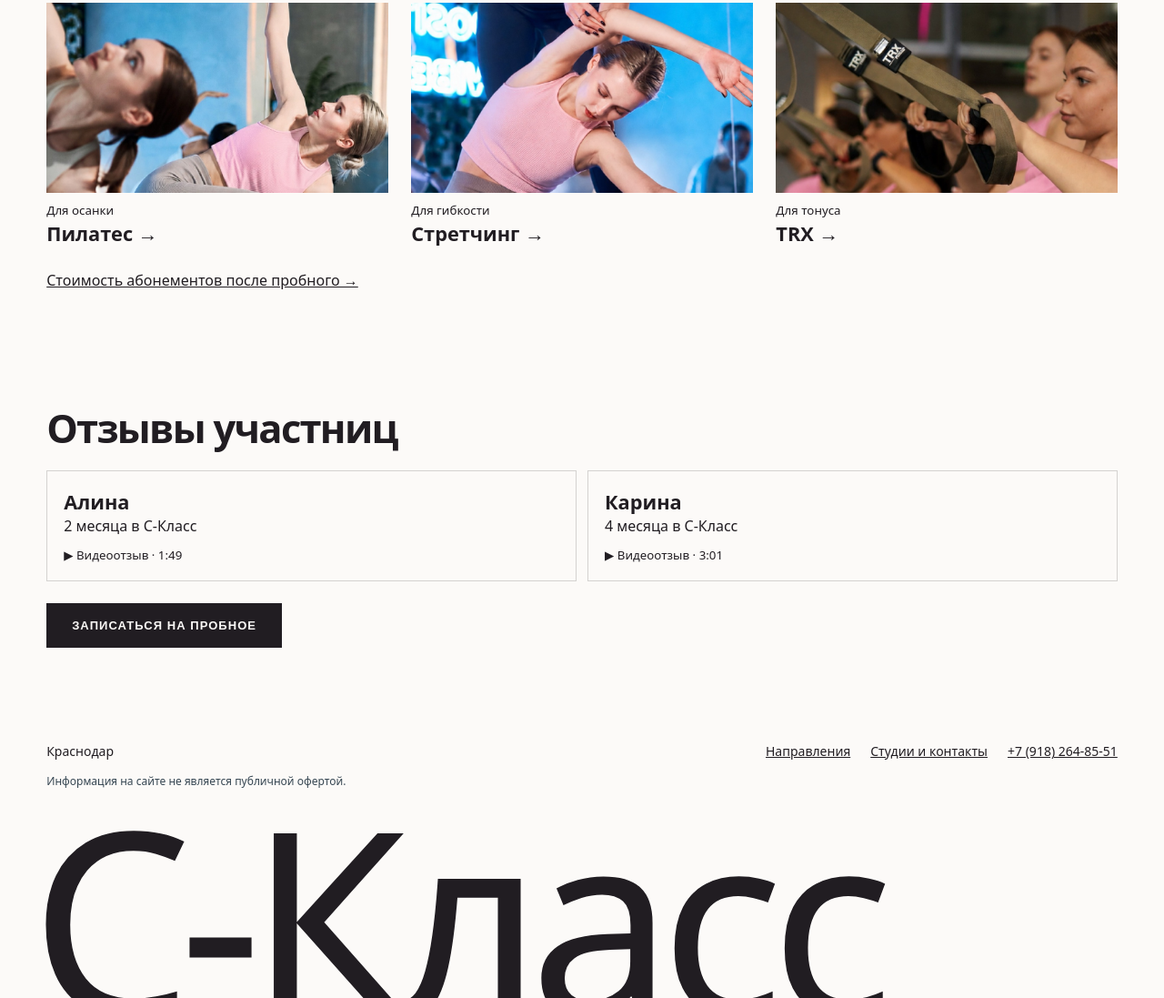
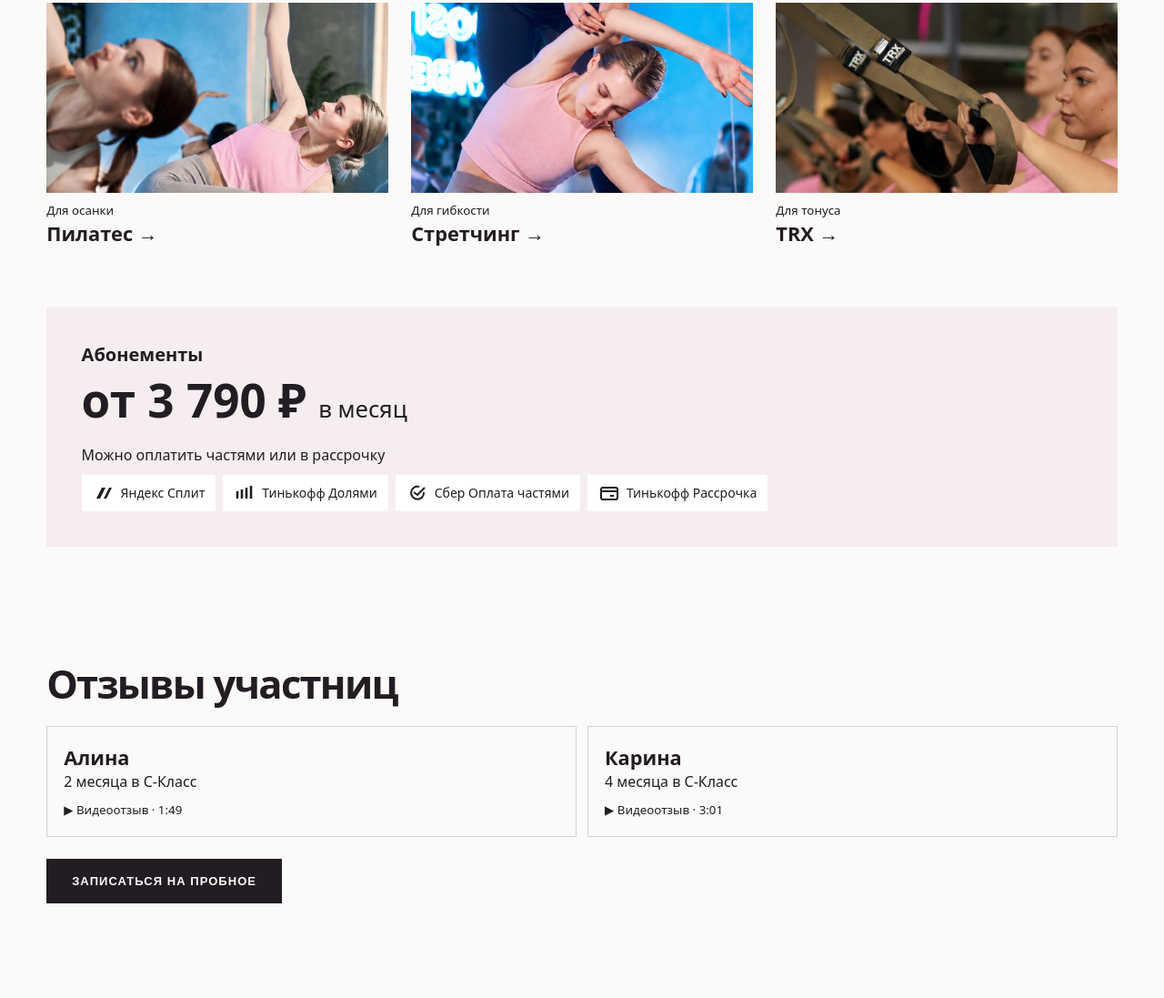
Before and after one commit to UmkaNelson/s-class-krd-clubs, a plain HTML site: page index.html in a window 1280 px wide. Shown: the part 1567-2664 px from the top of the page at 91% size. Drawn offline with Linux system fonts and the light colour scheme.

Commit message:
Show monthly membership price and installment options

```diff
--- a/index.html
+++ b/index.html
@@ -37,7 +37,17 @@
 <section class="pad compact">
   <div class="heading"><h2>С чего начать?</h2><a class="arrow" href="directions.html">Все 16 направлений →</a></div>
   <div class="choices" id="choices"></div>
-  <a class="price-link" href="https://s-class-fitness-krd.ru/#abonnements">Стоимость абонементов после пробного →</a>
+  <div class="membership">
+    <h3>Абонементы</h3>
+    <p class="membership-price">от 3&nbsp;790&nbsp;₽ <span>в месяц</span></p>
+    <p class="payment-label">Можно оплатить частями или в рассрочку</p>
+    <ul class="payment-methods">
+      <li><svg aria-hidden="true" viewBox="0 0 24 24" width="24" height="24"><path d="M4 18 10 6h4L8 18zm8 0 6-12h3l-6 12z" fill="currentColor"/></svg>Яндекс Сплит</li>
+      <li><svg aria-hidden="true" viewBox="0 0 24 24" width="24" height="24"><path d="M4 10v8m5-10v10m5-12v12m5-14v14" fill="none" stroke="currentColor" stroke-width="2.6"/></svg>Тинькофф Долями</li>
+      <li><svg aria-hidden="true" viewBox="0 0 24 24" width="24" height="24"><path d="M19 11a7 7 0 1 1-5-6m-6 6 4 3 8-8" fill="none" stroke="currentColor" stroke-width="2"/></svg>Сбер Оплата частями</li>
+      <li><svg aria-hidden="true" viewBox="0 0 24 24" width="24" height="24"><rect x="3" y="6" width="18" height="13" rx="2" fill="none" stroke="currentColor" stroke-width="2"/><path d="M4 10h16m-7 5h4" stroke="currentColor" stroke-width="2"/></svg>Тинькофф Рассрочка</li>
+    </ul>
+  </div>
 </section>
 <section class="pad compact">
   <h2>Отзывы участниц</h2>
--- a/trial.css
+++ b/trial.css
@@ -99,3 +99,11 @@
   from { stroke-dashoffset: 0; }
   to { stroke-dashoffset: -100; }
 }
+
+.membership { margin-top: clamp(32px, 5vw, 64px); padding: clamp(20px, 3vw, 40px); background: #f6edeF; }
+.membership h3 { margin: 0; font-size: 20px; }
+.membership-price { margin: 6px 0 20px; font-size: clamp(30px, 4vw, 56px); font-weight: 700; line-height: 1.15; }
+.membership-price span { display: inline-block; font-size: 0.5em; font-weight: 500; }
+.payment-label { margin: 0 0 10px; }
+.payment-methods { display: flex; flex-wrap: wrap; gap: 8px; margin: 0; padding: 0; list-style: none; }
+.payment-methods li { display: inline-flex; align-items: center; gap: 7px; padding: 8px 12px; background: white; font-size: 14px; }
```
